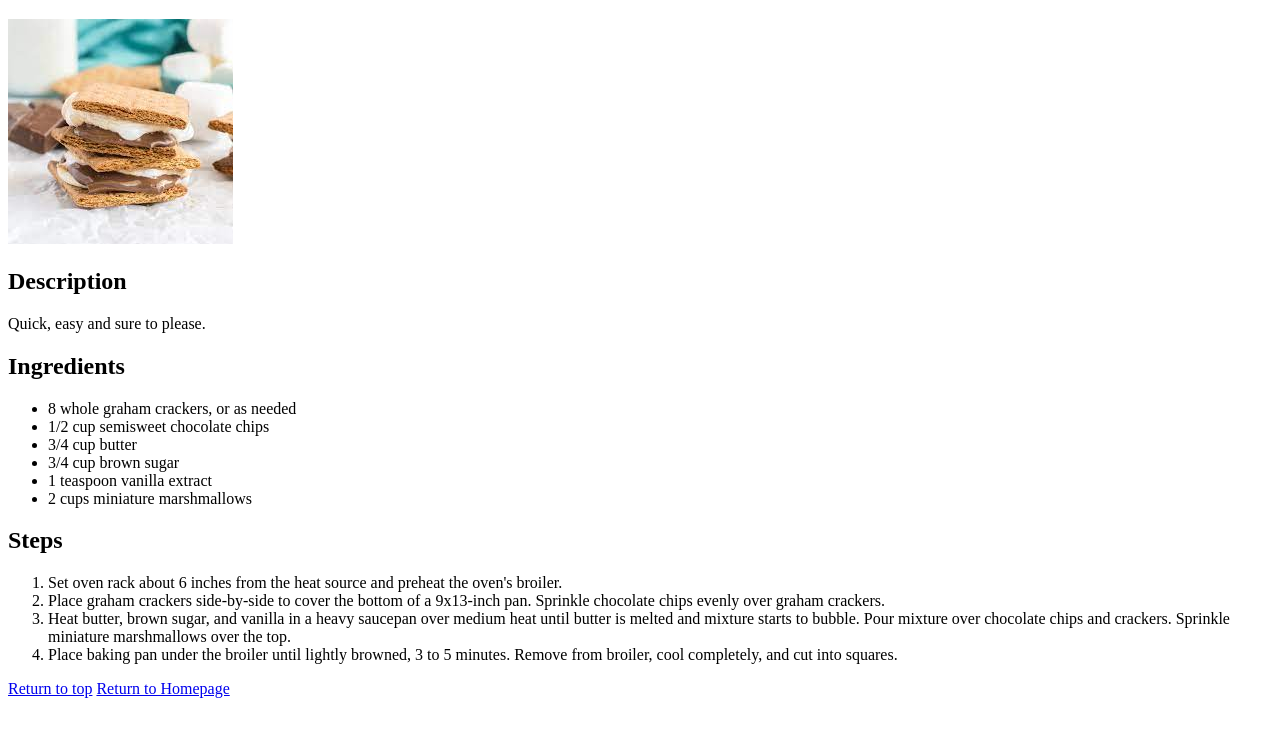
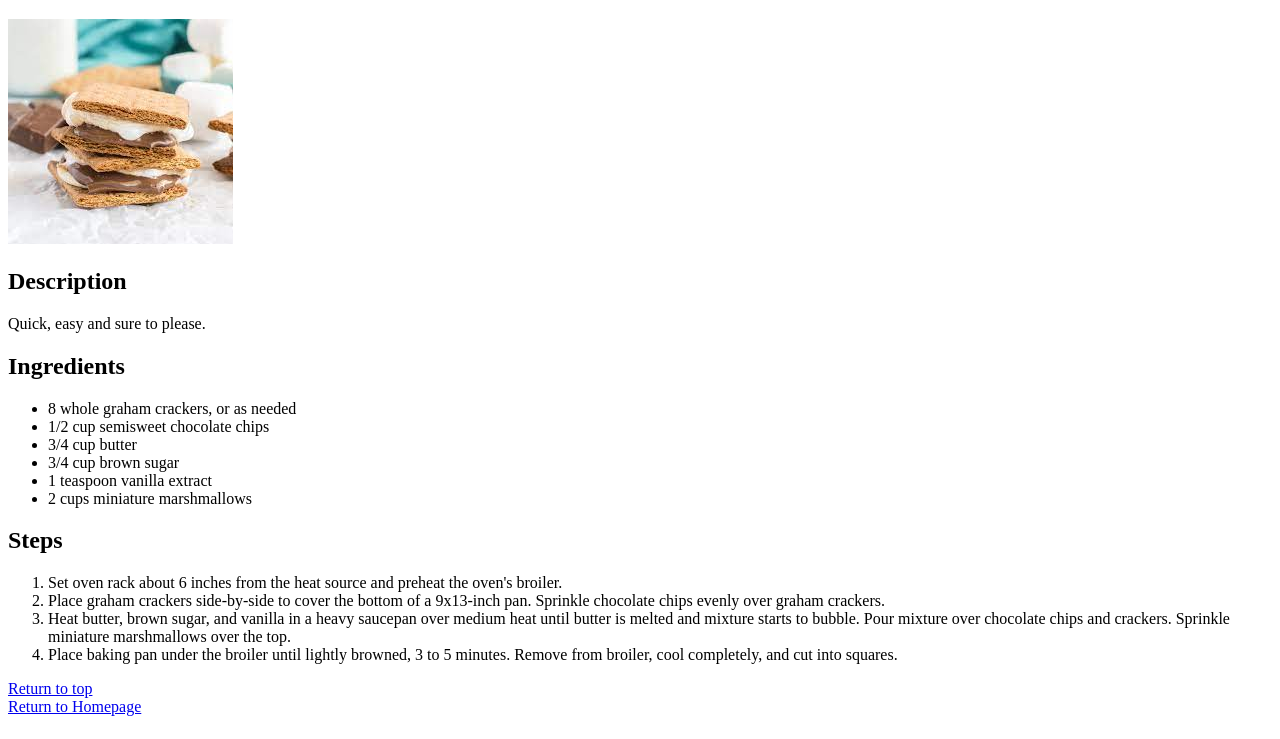
Before and after one commit to soh-ail/odin-recipes, a plain HTML site: page recipes/smores.html in a window 1280 px wide. Shown: the part 61-800 px from the top of the page. Drawn offline with Linux system fonts and the light colour scheme.

Commit message:
Add line break between hyperlinks

```diff
--- a/recipes/smores.html
+++ b/recipes/smores.html
@@ -25,7 +25,7 @@
             <li>Heat butter, brown sugar, and vanilla in a heavy saucepan over medium heat until butter is melted and mixture starts to bubble. Pour mixture over chocolate chips and crackers. Sprinkle miniature marshmallows over the top.</li>
             <li>Place baking pan under the broiler until lightly browned, 3 to 5 minutes. Remove from broiler, cool completely, and cut into squares.</li>
         </ol>
-        <a href="#header">Return to top</a>
+        <a href="#header">Return to top</a><br>
         <a href="../index.html">Return to Homepage</a>
     </body>
 </html>
```
Also changed, not shown: recipes/fruitcake.html (+1 -1 lines), recipes/lasagna.html (+1 -1 lines).
